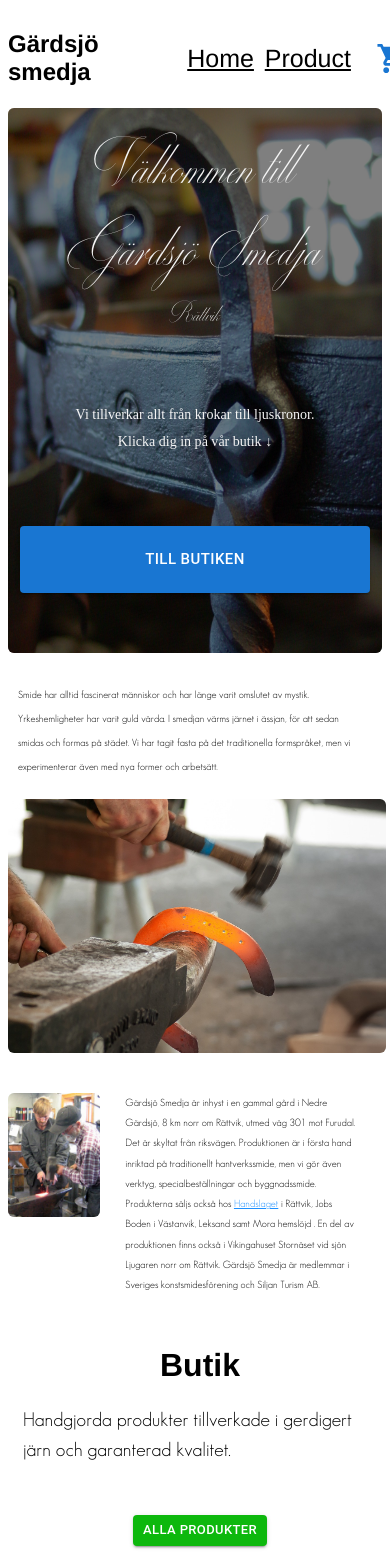
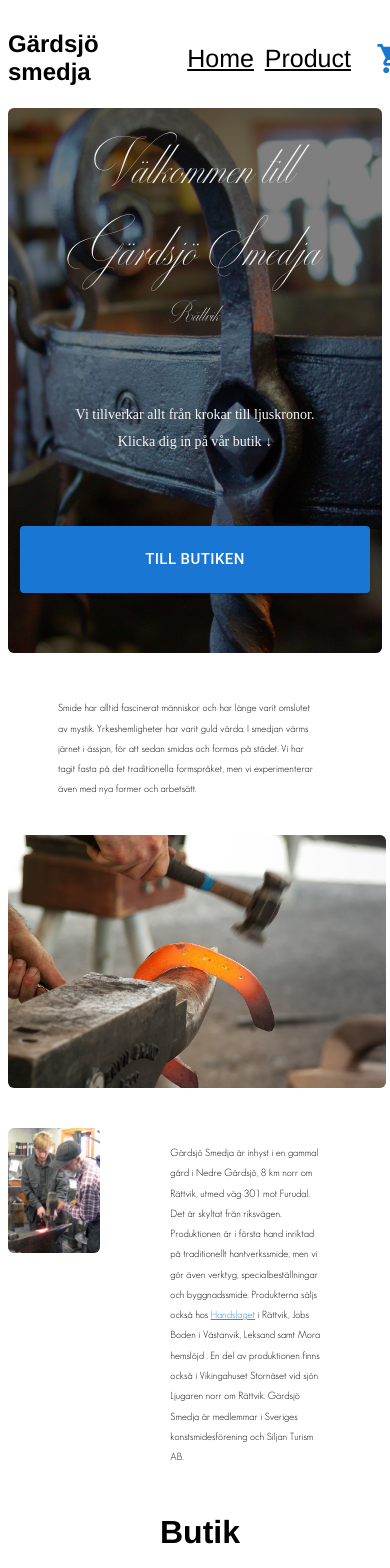
Before and after one commit to Frontend-YH/JOL, a React (Vite) app: page / in a window 390 px wide. Shown: the top 1568 px of the page. Built offline with nearby package versions, Linux system fonts and the light colour scheme; no server answers.

Commit message:
About component update

```diff
--- a/src/components/about.css
+++ b/src/components/about.css
@@ -56,11 +56,12 @@ p {
 
 .smide {
 
-  font-size: 2.2vw;
-  line-height: 4.4vw;
+  font-size: 2vw;
+  line-height: 4vw;
 
-  padding-left: 10px;
-  padding-right: 10px;
+  padding-left: 50px;
+  padding-right: 50px;
+  padding-top: 20px;
   margin: 0;
 
   font-family: JosefinSlab;
@@ -72,8 +73,15 @@ p {
   /* font-size: 1.5vw; */
   /* line-height: 3.56vw; */
 
-  font-size: 2.2vw;
-  line-height: 4.4vw;
+  font-size: 2vw;
+  line-height: 4vw;
+
+  padding-left: 50px;
+  padding-right: 50px;
+  padding-top: 15px;
+
+  margin: 0;
+
   font-family: JosefinSlab;
 
 }
@@ -110,13 +118,13 @@ p {
   .smide {
 
     font-size: 2.6vw;
-    line-height: 6.16vw;
+    line-height: 5.2vw;
 
-    padding-left: 10px;
-    padding-right: 10px;
+    padding-left: 50px;
+    padding-right: 50px;
     margin: 0;
-    padding-top: 0px;
-    padding-bottom: 0px;
+    padding-top: 15px;
+    padding-bottom: 15px;
 
   }
 
@@ -147,6 +155,12 @@ p {
     font-size: 2.6vw;
     line-height: 5.2vw;
 
+    padding-left: 50px;
+    padding-right: 50px;
+    margin: 0;
+    padding-top: 15px;
+    padding-bottom: 15px;
+
   }
 
   .smedjan a {
```
